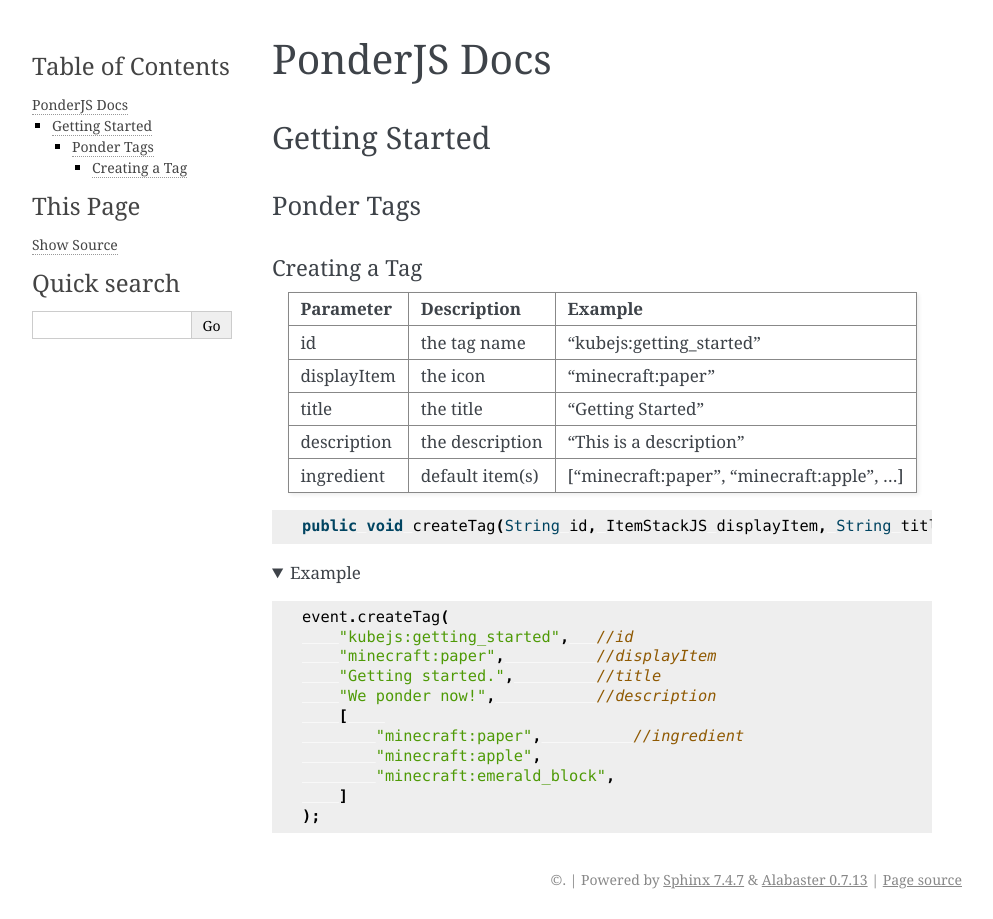
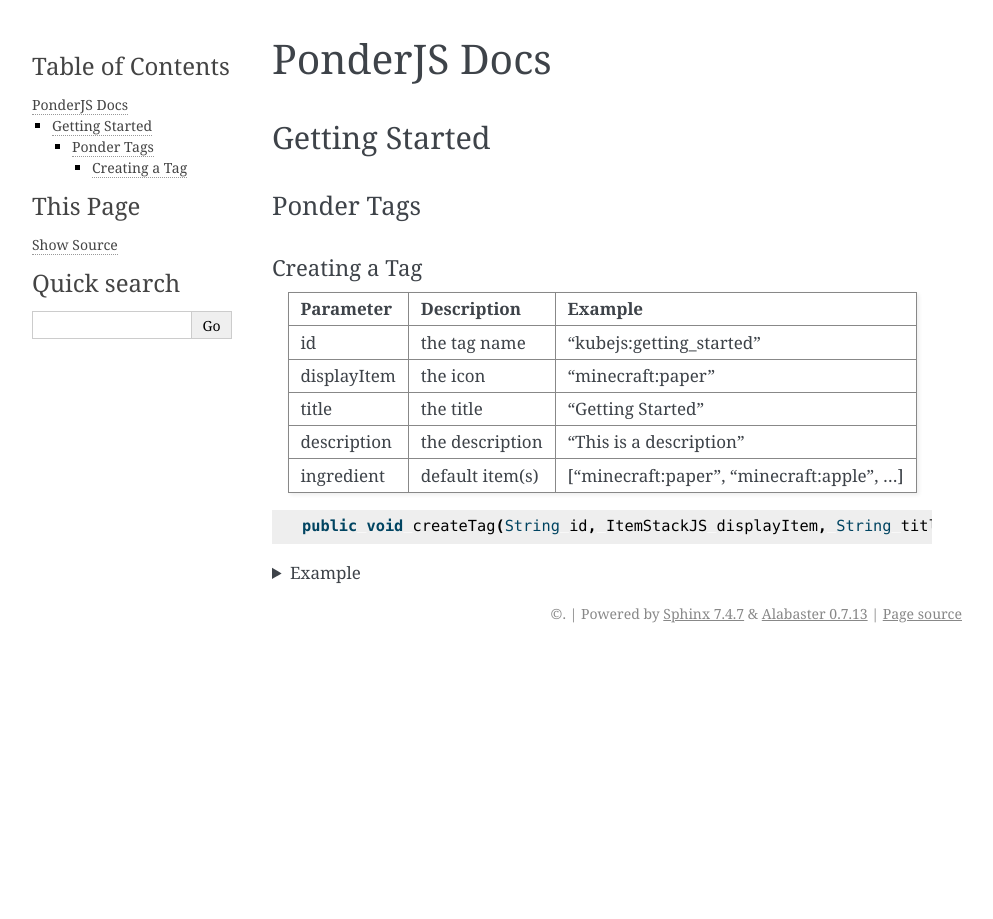
Before and after one commit to Ludi87/ponderjs-docs, a Sphinx documentation site: the page built from docs/ponderjs.md, in a window 1280 px wide. Shown: the whole page, without its empty margins (148-1141 px from the left). Built offline with Sphinx 7.4.7, drawn with Linux system fonts in a browser that asks for light colours.

Commit message:
Update ponderjs.md

````diff
--- a/docs/ponderjs.md
+++ b/docs/ponderjs.md
@@ -18,8 +18,9 @@
 public void createTag(String id, ItemStackJS displayItem, String title, String description, IngredientJS ingredient)
 ```
 
-<details open>
+<details>
 <summary>Example</summary>
+<br>
 
 ```js
 event.createTag(
````
